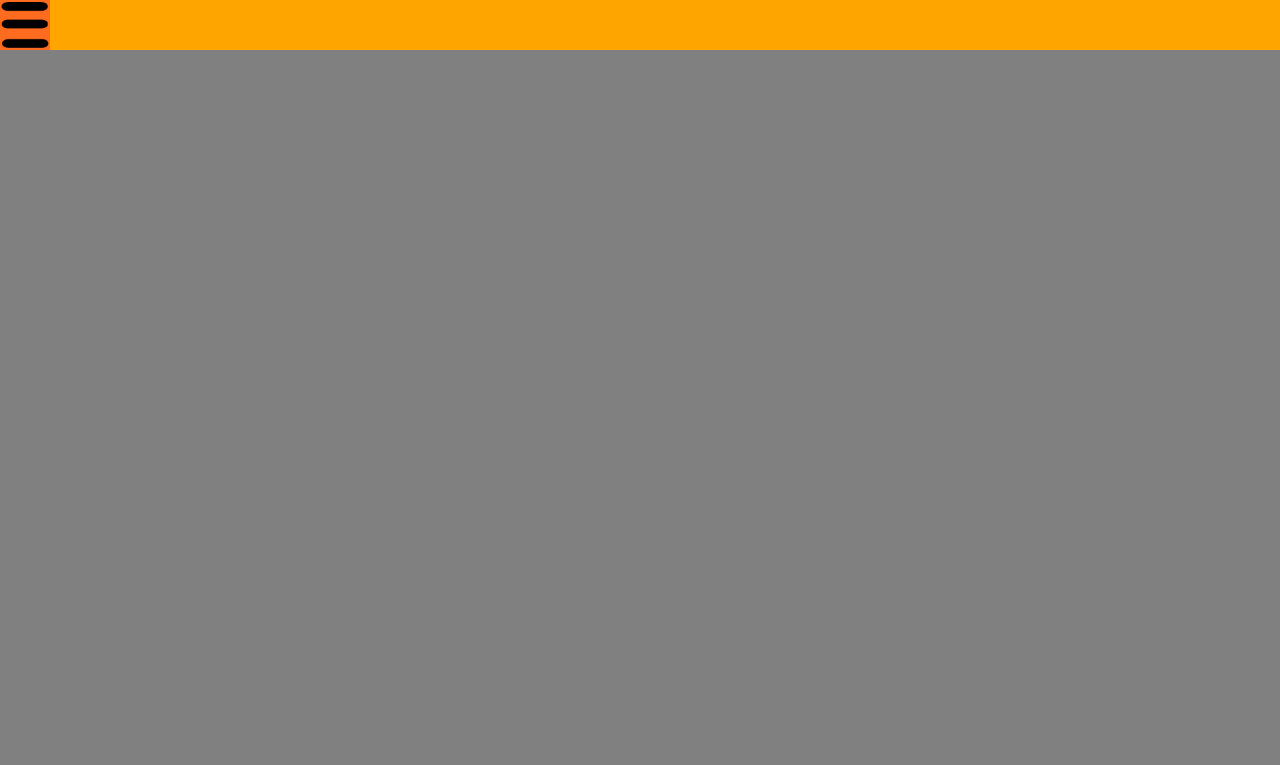
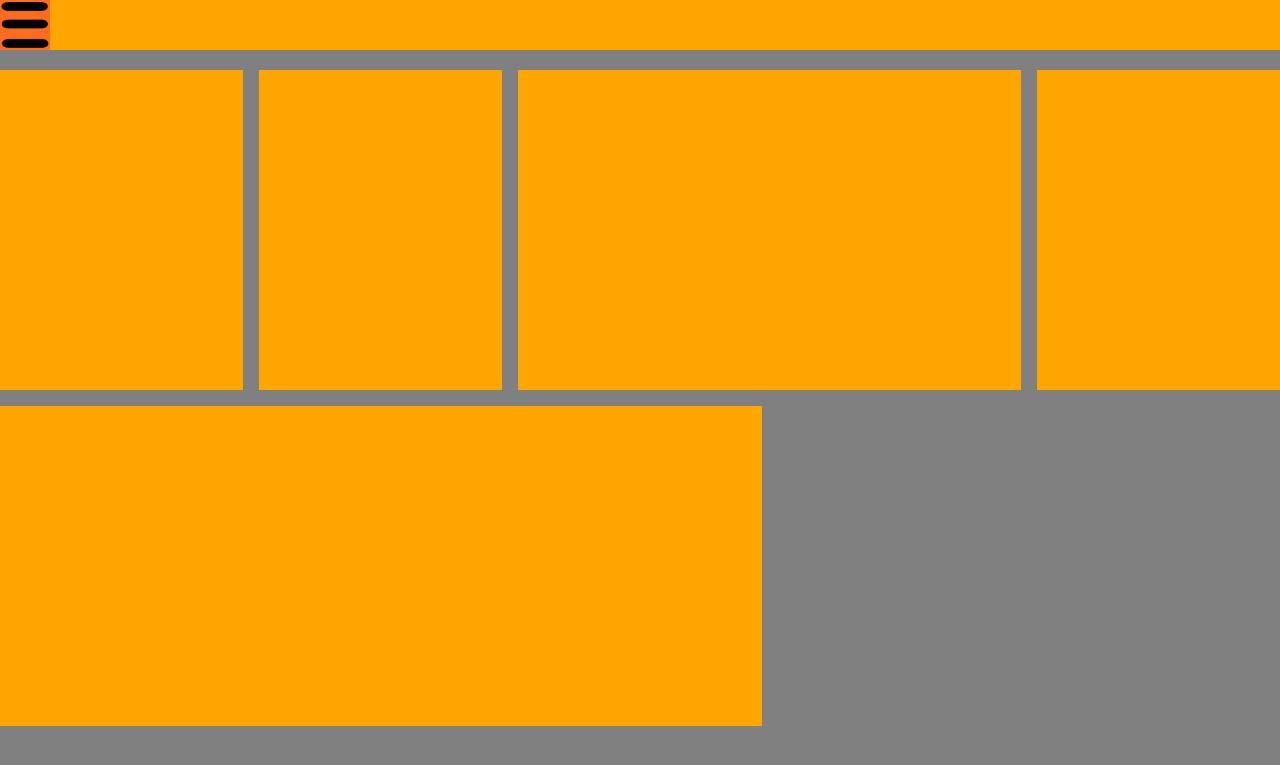
Before and after one commit to Myszexx/Hackaton2022, a PHP site: page /dashboard.html in a window 1280 px wide. Shown: the top 765 px of the page. Run offline with PHP 8.4, Linux system fonts and the light colour scheme.

Commit message:
dashboard

```diff
--- a/dashboard.css
+++ b/dashboard.css
@@ -41,13 +41,31 @@ header
 
 #mainGrid
 {
+    display: grid;
+    gap: 1rem;
+    grid-template-columns: repeat(auto-fit, minmax(200px, 1fr));
 
+    padding-top: 20px;
 }
 
-.card
+#mainGrid > div
 {
-    width: 30%;
-    height: 40%;
+    height: 40vh;
 
     background-color: orange;
 }
+
+.w1
+{
+    grid-column: span 1;
+}
+
+.w2
+{
+    grid-column: span 2;
+}
+
+.w3
+{
+    grid-column: span 3;
+}
--- a/dashboard.html
+++ b/dashboard.html
@@ -10,21 +10,28 @@
         <img height="50px" width="50px" src="burgerMenu_placeholder.png" alt="burgerMenu_placeholder">
     </header>
 
-    <dev id="menu">
-        <dev class="menuPos">
+    <div id="menu">
+        <div class="menuPos">
             <p>Test 1<p>
-        </dev>
-        <dev class="menuPos">
+        </div>
+        <div class="menuPos">
             <p>Test 2<p>
-        </dev>
-        <dev class="menuPos">
+        </div>
+        <div class="menuPos">
             <p>Test 3<p>
-        </dev>
-    </dev>
+        </div>
+    </div>
 
     <div id="mainGrid">
-        <div class="card">
-            123
+        <div>
+        </div>
+        <div>
+        </div>
+        <div class="w2">
+        </div>
+        <div>
+        </div>
+        <div class="w3">
         </div>
     </div>
 
```
